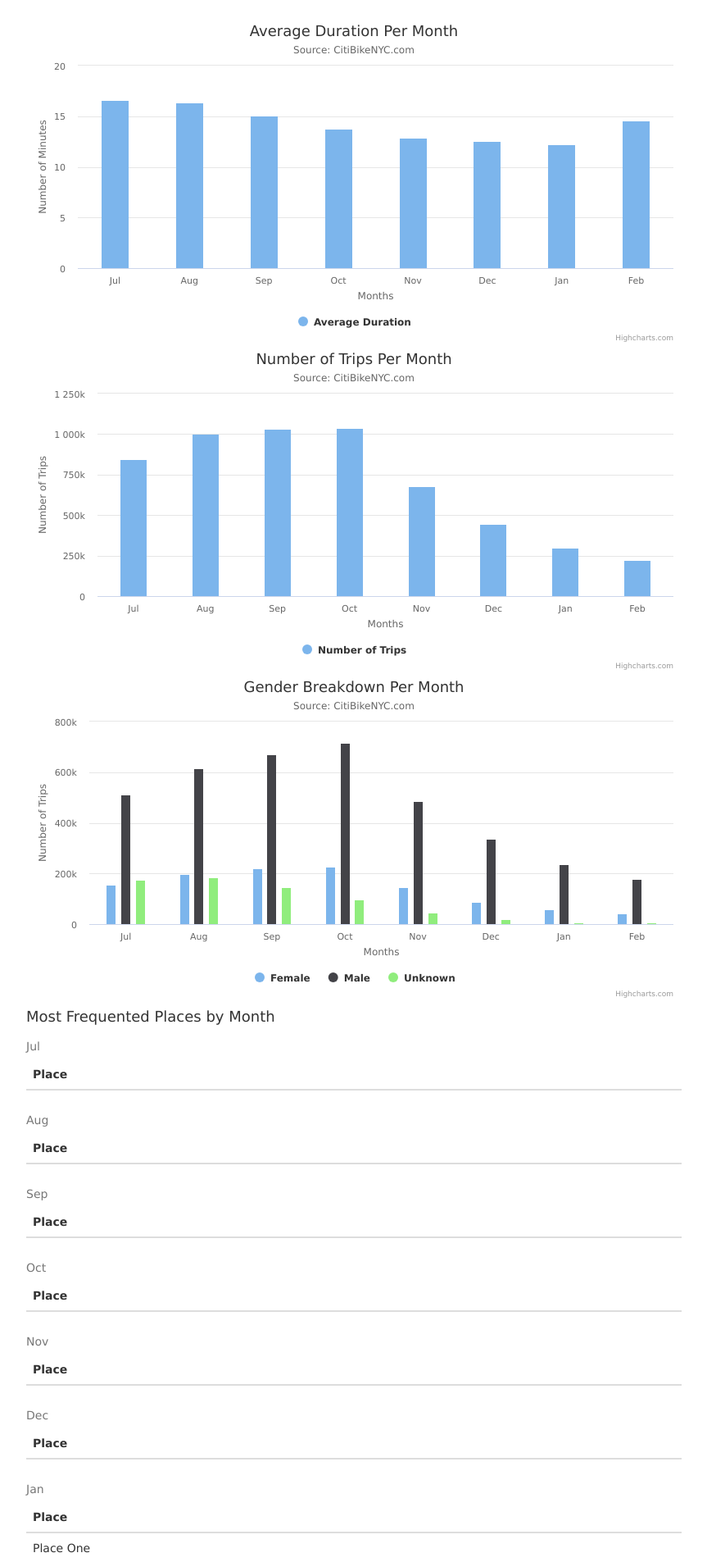
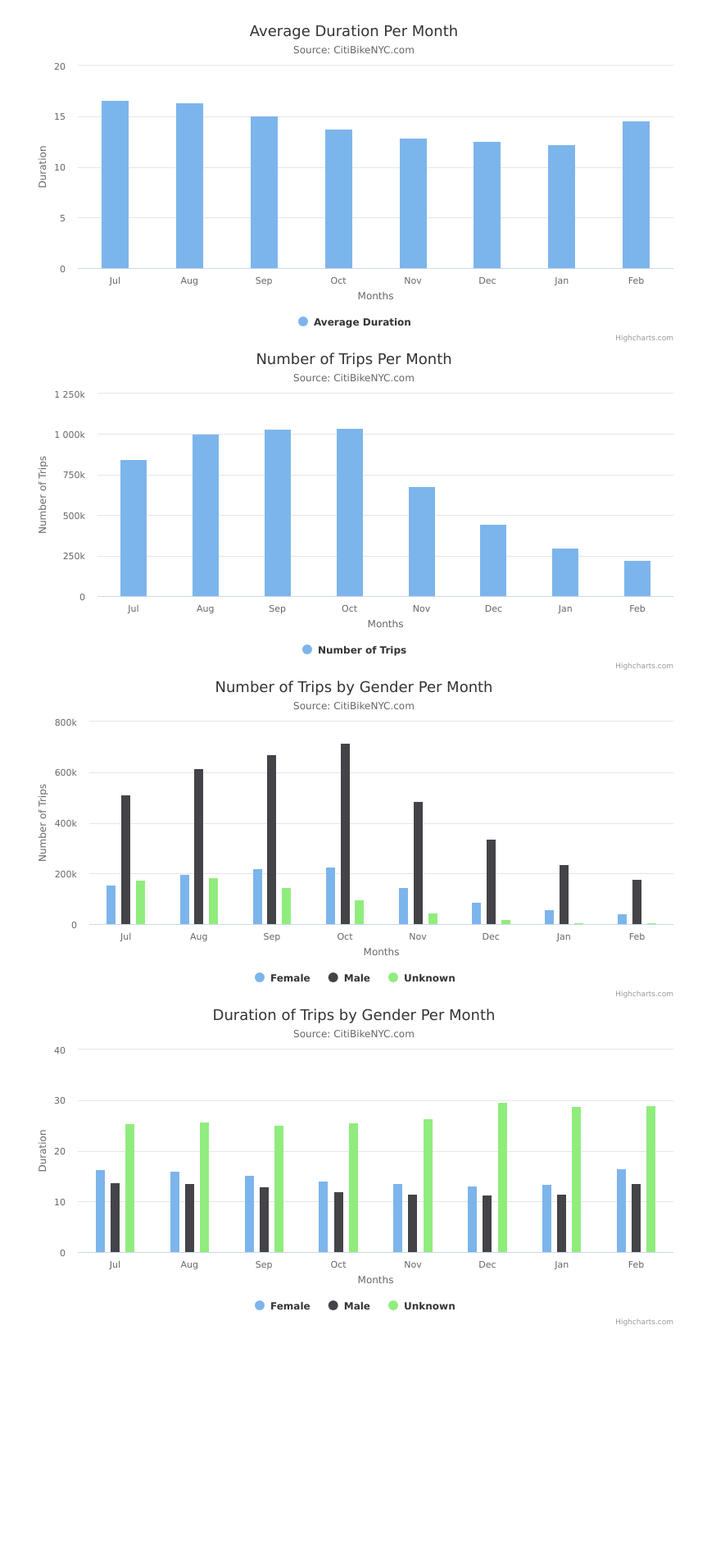
Before and after one commit to frogbandit/Citibike, a Flask app: page / in a window 1280 px wide. Shown: the part 52-1957 px from the top of the page at 82% size, without its empty margins (208-1071 px from the left). After the commit the page ends 1669 px from the top, so only its background shows below. Run offline with Flask 2, Linux system fonts and the light colour scheme; lists and menus that the app fills with data are empty; some libraries are stand-ins or nearby versions.

Commit message:
gender duration

```diff
--- /dev/null
+++ b/static/data/gender_trip_duration.json
@@ -0,0 +1 @@
+{"Unknown": [25.47511113905864, 25.784498950362536, 25.048448291295696, 25.51201563108987, 26.338341625584054, 29.56141676119762, 28.8516554317421, 29.013848858515324], "Male": [13.687640939315202, 13.562717980139858, 12.892879141706434, 12.034302216784056, 11.418768217935407, 11.374841446976989, 11.42409758046527, 13.567206813727156], "Female": [16.387319486728746, 16.048823645709767, 15.175257900334246, 14.145581715142315, 13.59144495778238, 13.180622389541307, 13.462817769983925, 16.522684571309178]}
--- a/static/javascripts/script.js
+++ b/static/javascripts/script.js
@@ -31,35 +31,6 @@
         }
     }
 };
-
-
-function get_most_frequented_places() {
-    months = ['Jul', 'Aug', 'Sep', 'Oct', 'Nov', 'Dec', 'Jan', 'Feb', 'Mar', 'Apr', 'May', 'Jun']
-
-
-    $.getJSON('/static/data/most_frequented_places.json', function(jsonData) {
-        console.log(jsonData);
-
-        $('#container').append('<h4> Most Frequented Places by Month </h4>')
-
-        for (month_index in months) {
-            month = months[month_index]
-            $('#container').append('<table class="table table-striped" id=' + month_index + '> \
-                <caption>' + month + '</caption><thead><tr><th>Place</th></tr></thead> \
-                <tbody></tbody></table>');
-
-
-            places = jsonData[month]
-            console.log(month)
-            for (var i in places){
-                place = places[i]
-                $('#' + month_index + ' tr:last').after('<tr><td>' + place + '</td></tr>')
-            }
-        }
-    });
-
-}
-
 
 function get_average_duration() {
 
@@ -104,7 +75,7 @@
             },
             yAxis: {
                 title: {
-                    text: 'Number of Minutes'
+                    text: 'Duration'
                 }
             },
             tooltip: {
@@ -218,7 +189,7 @@
                 renderTo: 'gender'
             },
             title: {
-                text: 'Gender Breakdown Per Month'
+                text: 'Number of Trips by Gender Per Month'
             },
             subtitle: {
                 text: 'Source: CitiBikeNYC.com'
@@ -277,7 +248,112 @@
     });
 }
 
-get_most_frequented_places()
+function get_gender_duration() {
+
+    var div = document.createElement("div");
+    div.id = "gender_duration"
+    document.getElementById("container").appendChild(div);
+
+    $.getJSON('/static/data/gender_trip_duration.json', function(jsonData) {
+        console.log(jsonData);
+
+        var chart;
+
+        var chartOptions = {
+            chart: {
+                type: 'column',
+                renderTo: 'gender_duration'
+            },
+            title: {
+                text: 'Duration of Trips by Gender Per Month'
+            },
+            subtitle: {
+                text: 'Source: CitiBikeNYC.com'
+            },
+            xAxis: {
+                categories: [
+                    'Jul',
+                    'Aug',
+                    'Sep',
+                    'Oct',
+                    'Nov',
+                    'Dec',
+                    'Jan',
+                    'Feb',
+                    'Mar',
+                    'Apr',
+                    'May',
+                    'Jun'
+                ],
+                title: {
+                    text: "Months"
+                }
+            },
+            yAxis: {
+                title: {
+                    text: 'Duration'
+                }
+            },
+            tooltip: {
+                headerFormat: '<span style="font-size:10px"></span><table>',
+                pointFormat: '<tr><td style="color:{series.color};padding:0">{series.name}: </td>' +
+                    '<td style="padding:0"><b>{point.y:.0f} minutes</b></td></tr>',
+                footerFormat: '</table>',
+                useHTML: true
+            },
+            plotOptions: {
+                column: {
+                    pointPadding: 0.2,
+                    borderWidth: 0
+                }
+            },
+            series: [{
+                name: 'Female',
+                data: jsonData['Female']
+            }, {
+                name: 'Male',
+                data: jsonData['Male']
+            }, {
+                name: 'Unknown',
+                data: jsonData['Unknown']
+            }]
+
+        };
+
+        chart = new Highcharts.Chart(chartOptions);
+    });
+}
+
+
+function get_most_frequented_places() {
+    months = ['Jul', 'Aug', 'Sep', 'Oct', 'Nov', 'Dec', 'Jan', 'Feb', 'Mar', 'Apr', 'May', 'Jun']
+
+
+    $.getJSON('/static/data/most_frequented_places.json', function(jsonData) {
+        console.log(jsonData);
+
+        $('#container').append('<h4> Most Frequented Places by Month </h4>')
+
+        for (month_index in months) {
+            month = months[month_index]
+            $('#container').append('<table class="table table-striped" id=' + month_index + '> \
+                <caption>' + month + '</caption><thead><tr><th>Place</th></tr></thead> \
+                <tbody></tbody></table>');
+
+
+            places = jsonData[month]
+            console.log(month)
+            for (var i in places){
+                place = places[i]
+                $('#' + month_index + ' tr:last').after('<tr><td>' + place + '</td></tr>')
+            }
+        }
+    });
+
+}
+
 get_average_duration()
 get_number_trips()
 get_gender()
+get_gender_duration()
+// get_most_frequented_places()
--- a/templates/about.html
+++ b/templates/about.html
@@ -45,13 +45,13 @@
     <p>Currently, our application answers the following questions:</p>
 
     <ul>
-    <li>What are the most frequented place people ride their bike to per month? Per year?</li>
 
     <li>What is the average duration of a bike trip to per month? Per year?</li>
 
     <li>What are the number of trips per month? Per year?</li>
 
     <li>Which gender bikes more?</li>
+
     </ul>
 
     <p>Our application uses bike data for the dates between July 2013 and February 2014.</p>
```
Also changed, not shown: README.md.
